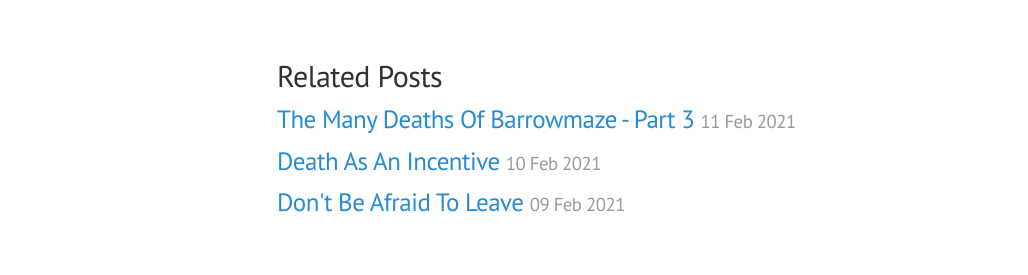
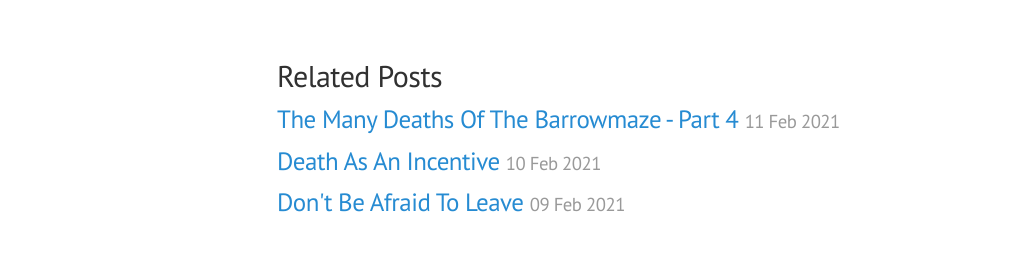
Before and after one commit to thevinter/thevinter.github.io, a Jekyll site: the page built from _posts/2018-12-31-tser-pool-encampment.md, in a window 1280 px wide. Shown: the part 1887-2162 px from the top of the page, without its empty margins (3-1031 px from the left). Built offline with Jekyll 4.4.1, drawn with Linux system fonts in a browser that asks for light colours.

Commit message:
barrowmaze 4

```diff
--- a/_posts/2021-02-11-barrowmaze-report-04.md
+++ b/_posts/2021-02-11-barrowmaze-report-04.md
@@ -1,6 +1,6 @@
 ---
 layout: post
-title: The Many Deaths Of Barrowmaze - Part 3
+title: The Many Deaths Of The Barrowmaze - Part 4
 ---
 
 ![Header](https://i.imgur.com/rNrtZmU.jpeg)
```
